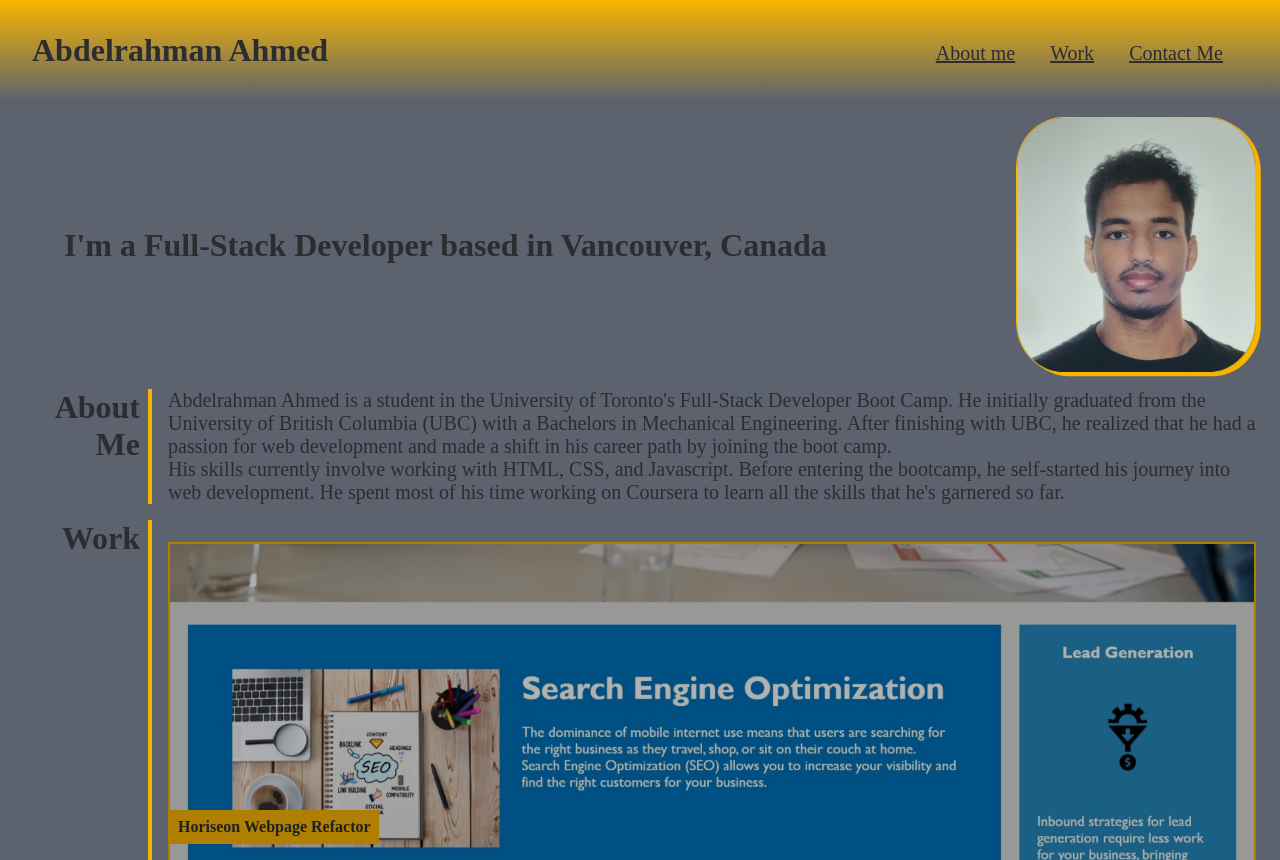
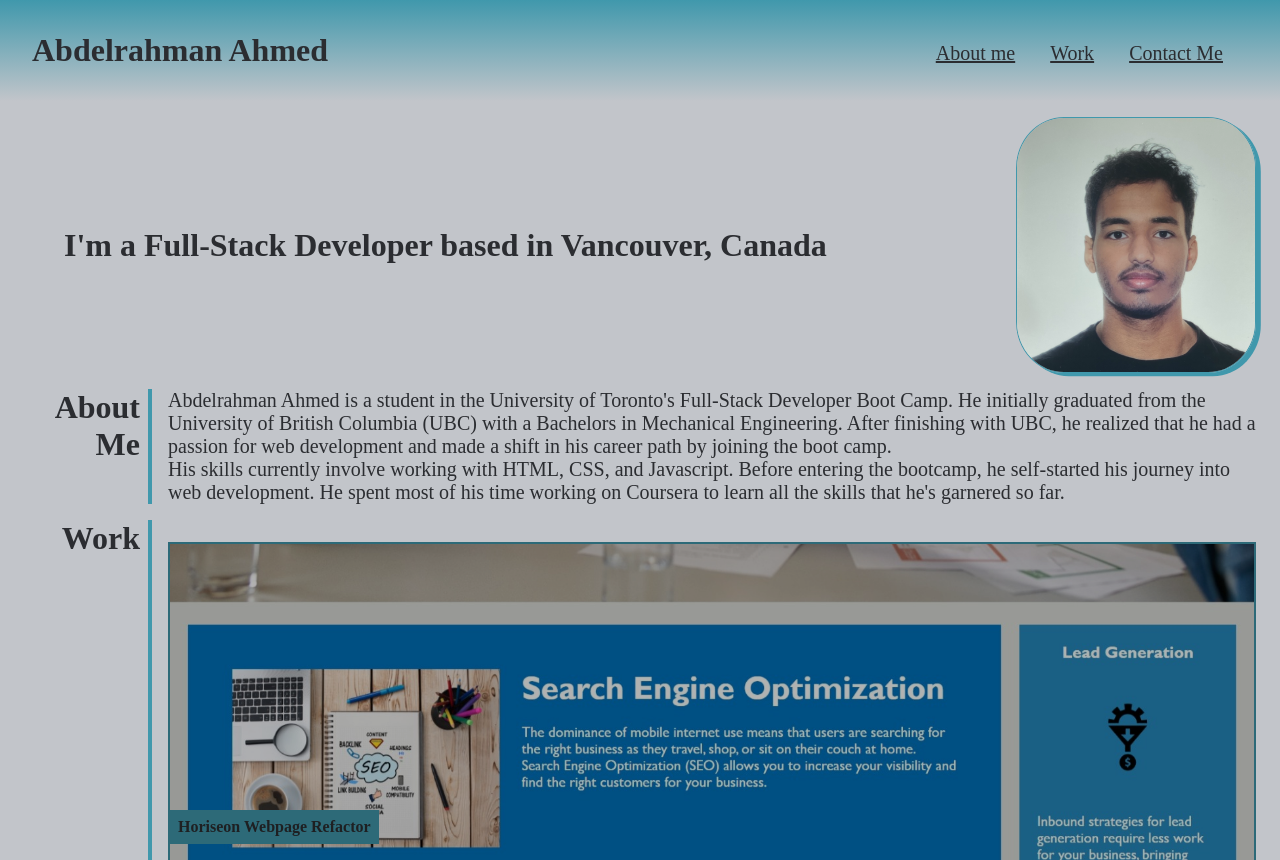
Before and after one commit to AbdelrahmanAhmed605/abeds-portfolio, a plain HTML site: page index.html in a window 1280 px wide. Shown: the top 860 px of the page. Drawn offline with Linux system fonts and the light colour scheme.

Commit message:
Changed color palette and added new variables

```diff
--- a/assets/style.css
+++ b/assets/style.css
@@ -1,9 +1,11 @@
 :root{
-    --body-bg: #5c636e;
-    --section-border: #f8b500;
+    --body-bg: #c2c5ca;
+    --section-border: #4098ac;
     --section-text: #2b2d31;
 
     --body-margin: 1em 1.5em;
+
+    --header-size: 2em;
 }
 
 *{
@@ -20,7 +22,7 @@ body{
     display: flex;
     justify-content: space-between;
     color: var(--section-text);
-    background-image: linear-gradient(0deg,#5c636e,#f8b500);
+    background-image: linear-gradient(0deg,var(--body-bg),var(--section-border));
     padding: 2em;
 }
 
@@ -57,7 +59,7 @@ body{
 
 #user-intro h2{
     padding-left: 1.25em;
-    font-size: 2em;
+    font-size: var(--header-size);
     color: var(--section-text);
 }
 
@@ -65,15 +67,15 @@ body{
     width: 15em;
     border-radius: 20%;
     margin-left: 1em;
-    border: solid 0.1em #f8b500;
-    box-shadow: 0.3em 0.2em #f8b500;
+    border: solid 0.1em var(--section-border);
+    box-shadow: 0.3em 0.2em var(--section-border);
 }
 
 .section-title{
     color: var(--section-text);
     border-right: solid 4px var(--section-border);
     margin-right:0.5em;
-    font-size: 2em;
+    font-size: var(--header-size);
     width: 4em;
     text-align: end;
     padding-right: 0.25em;
```
